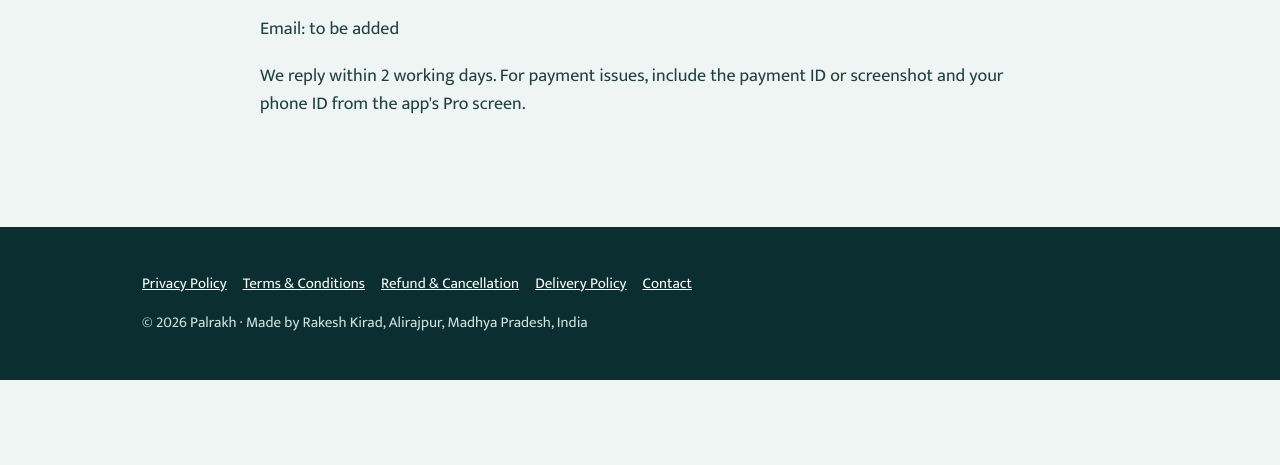
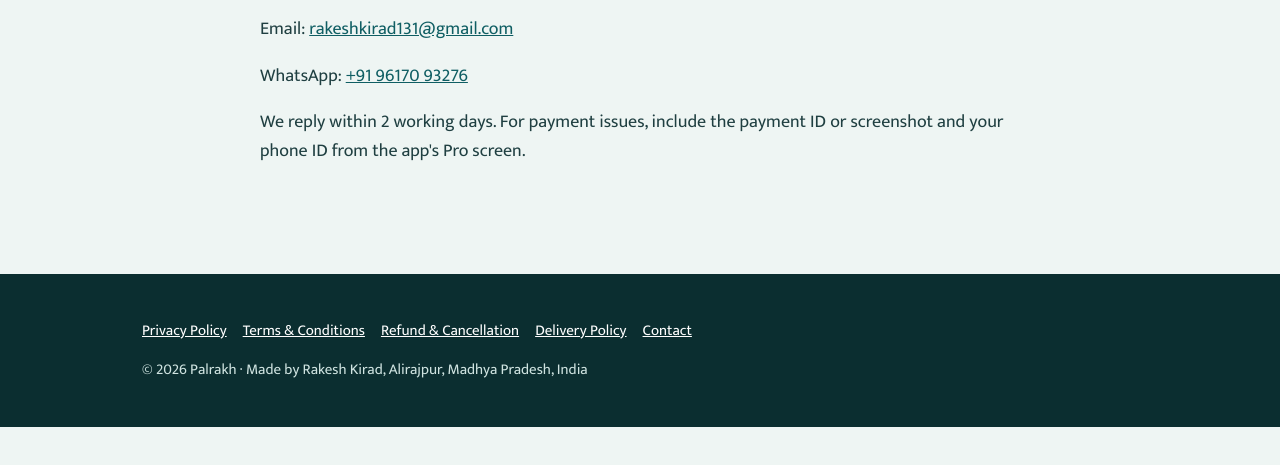
Before and after one commit to rakeshkirad131/focuslock, a plain HTML site: page docs/contact.html in a window 1280 px wide. Shown: the part 227-692 px from the top of the page. Drawn offline with Linux system fonts and the light colour scheme.

Commit message:
docs: add contact email and WhatsApp
Co-Authored-By: Claude Opus 5.5 <noreply@anthropic.com>
Claude-Session: https://claude.ai/code/session_01DYsmPNz4AnXtYqRBxK11Yy

```diff
--- a/docs/contact.html
+++ b/docs/contact.html
@@ -8,6 +8,7 @@
 <nav class="links"><a href="index.html#features">Features</a><a href="index.html#pricing">Pricing</a><a href="index.html#download">Download</a><a href="contact.html">Contact</a></nav></header></div>
 <main class="wrap legal"><h1>Contact</h1>
 <p><b>Rakesh Kirad</b> (developer of Palrakh)<br>Alirajpur, Madhya Pradesh, India</p>
-<p>Email: <!--EMAIL-->to be added<!--/EMAIL--></p>
+<p>Email: <!--EMAIL--><a href="mailto:rakeshkirad131@gmail.com">rakeshkirad131@gmail.com</a><!--/EMAIL--></p>
+<p>WhatsApp: <a href="https://wa.me/919617093276">+91 96170 93276</a></p>
 <p>We reply within 2 working days. For payment issues, include the payment ID or screenshot and your phone ID from the app's Pro screen.</p></main><footer><div class="wrap"><p><a href="privacy.html">Privacy Policy</a><a href="terms.html">Terms &amp; Conditions</a><a href="refund.html">Refund &amp; Cancellation</a><a href="delivery.html">Delivery Policy</a><a href="contact.html">Contact</a></p>
 <p>© 2026 Palrakh · Made by Rakesh Kirad, Alirajpur, Madhya Pradesh, India</p></div></footer></body></html>
```
